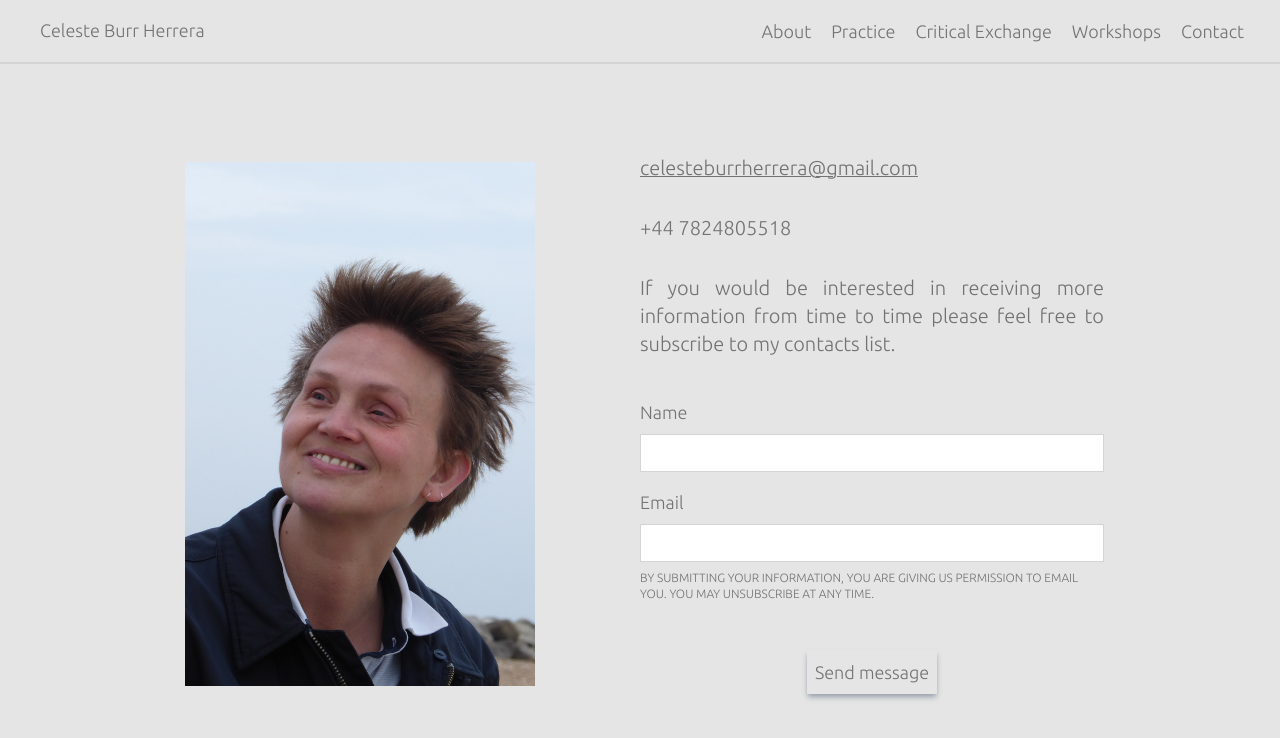
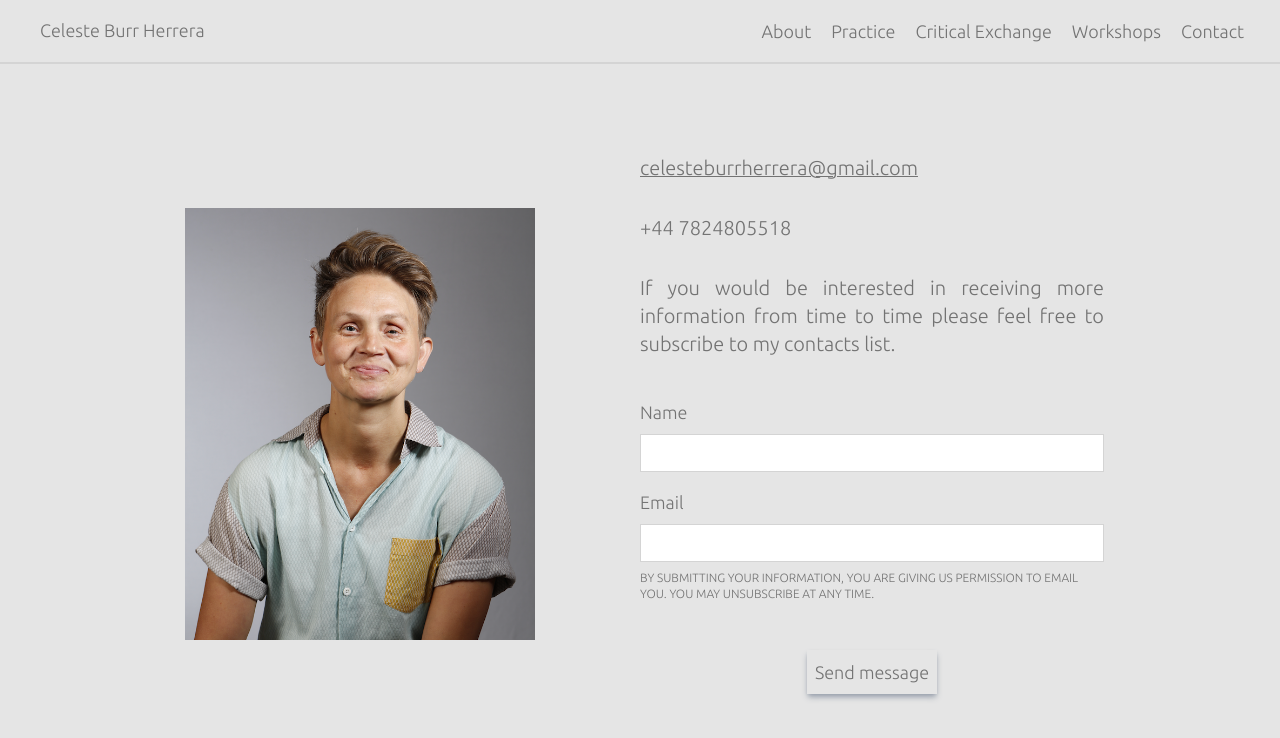
Before and after one commit to VivienIngrams/CelesteIngrams, a Next.js app: page /contact in a window 1280 px wide. Shown: the top 738 px of the page. Built offline with nearby package versions, Linux system fonts and the light colour scheme.

Commit message:
New photo

```diff
--- a/app/contact/page.tsx
+++ b/app/contact/page.tsx
@@ -11,9 +11,9 @@ const Contact = () => {
     >
       <div className="lg:h-full pt-24 md:pt:40 lg:py-12 flex flex-col justify-center items-center">
         <Image
-          src="/images/Profile.jpg"
+          src="/images/Celeste Burr-Herrera.png"
           alt="Celeste Hererra"
-          width={300}
+          width={500}
           height={500}
           className="w-40 h-auto md:w-60 lg:w-[350px]" // Adjust sizes for different screen sizes
         />
```
Also changed, not shown: public/images/Celeste Burr-Herrera.png (added).
